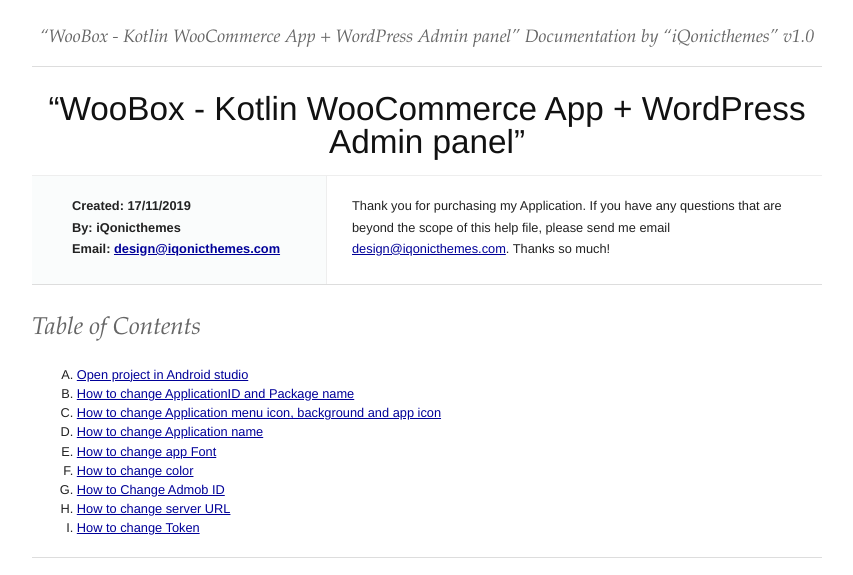
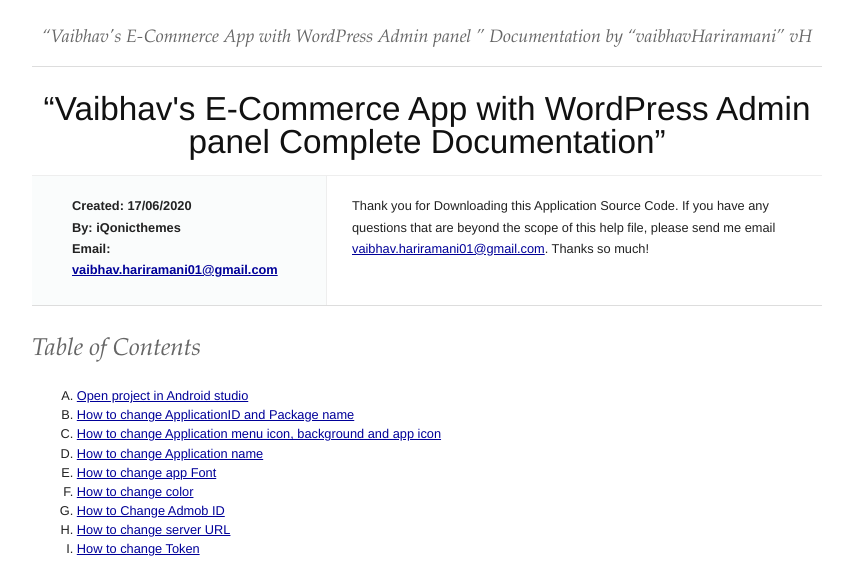
Before and after one commit to cmFodWx5YWRhdjEyMTA5/Ecommerce-Android-App, a plain HTML site: page Android App Documentation/index.html in a window 1280 px wide. Shown: the top 575 px of the page, without its empty margins (213-1066 px from the left). Drawn offline with Linux system fonts and the light colour scheme.

Commit message:
Update index.html

```diff
--- a/Android App Documentation/index.html
+++ b/Android App Documentation/index.html
@@ -1,7 +1,7 @@
 <!DOCTYPE HTML PUBLIC "-//W3C//DTD HTML 4.01//EN" "http://www.w3.org/TR/html4/strict.dtd">
 <head lang="en">
 	<meta http-equiv="content-type" content="text/html;charset=utf-8">
-	<title> WooBox - Kotlin WooCommerce App + WordPress Admin panel </title>
+	<title> Vaibhav's E-Commerce App with WordPress Admin panel Complete Documentation </title>
 	<!-- Framework CSS -->
 	<link rel="stylesheet" href="assets/blueprint-css/screen.css" type="text/css" media="screen, projection">
 	<link rel="stylesheet" href="assets/blueprint-css/print.css" type="text/css" media="print">
@@ -16,25 +16,25 @@
 <body>
 	<div class="container">
 
-		<h3 class="center alt">&ldquo;WooBox - Kotlin WooCommerce App + WordPress Admin panel&rdquo; Documentation by &ldquo;iQonicthemes&rdquo; v1.0</h3>
+		<h3 class="center alt">&ldquo;Vaibhav's E-Commerce App with WordPress Admin panel &rdquo; Documentation by &ldquo;vaibhavHariramani&rdquo; vH</h3>
 
 		<hr>
 
-		<h1 class="center">&ldquo;WooBox - Kotlin WooCommerce App + WordPress Admin panel&rdquo;</h1>
+		<h1 class="center">&ldquo;Vaibhav's E-Commerce App with WordPress Admin panel Complete Documentation&rdquo;</h1>
 
 		<div class="borderTop">
 			<div class="span-6 colborder info prepend-1">
 				<p class="prepend-top">
 					<strong>
-					Created: 17/11/2019<br>
+					Created: 17/06/2020<br>
 					By: iQonicthemes<br>
-					Email: <a href="mailto:design@iqonicthemes.com">design@iqonicthemes.com</a>
+					Email: <a href="mailto:vaibhav.hariramani01@gmail.com">vaibhav.hariramani01@gmail.com</a>
 					</strong>
 				</p>
 			</div><!-- end div .span-6 -->
 
 			<div class="span-12 last">
-				<p class="prepend-top append-0">Thank you for purchasing my Application. If you have any questions that are beyond the scope of this help file, please send me email <a href="mailto:design@iqonicthemes.com">design@iqonicthemes.com</a>. Thanks so much!</p>
+				<p class="prepend-top append-0">Thank you for Downloading this Application Source Code. If you have any questions that are beyond the scope of this help file, please send me email <a href="vaibhav.hariramani01@gmail.com">vaibhav.hariramani01@gmail.com</a>. Thanks so much!</p>
 			</div>
 		</div><!-- end div .borderTop -->
 
@@ -125,9 +125,9 @@
 		<img src="assets/images/12.png" alt="HTML Structure" width="100%"/>
 
 
-		<p>Once again, thank you so much for purchasing this <b>"WooBox - Kotlin WooCommerce App + WordPress Admin panel"</b> application. As I said at the beginning, I'd be glad to help you if you have any questions relating to this application. Contact in email <a href="mailto:design@iqonicthemes.com">design@iqonicthemes.com</a> I'll do my best to assist. </p>
+		<p>Once again, thank you so much for Downloading this <b>"Vaibhav's E-Commerce App with WordPress Admin panel Source Code"</b> application. As I said at the beginning, I'd be glad to help you if you have any questions relating to this application. Contact in email <a href="mailto:vaibhav.hariramani01@gmail.com">vaibhav.hariramani01@gmail.com</a> I'll do my best to assist. </p>
 
-		<p class="append-bottom alt large"><strong>iQonicthemes</strong></p>
+		<p class="append-bottom alt large"><strong>GeekyBawa</strong></p>
 		<p><a href="#toc">Go To Table of Contents</a></p>
 
 		<hr class="space">
```
